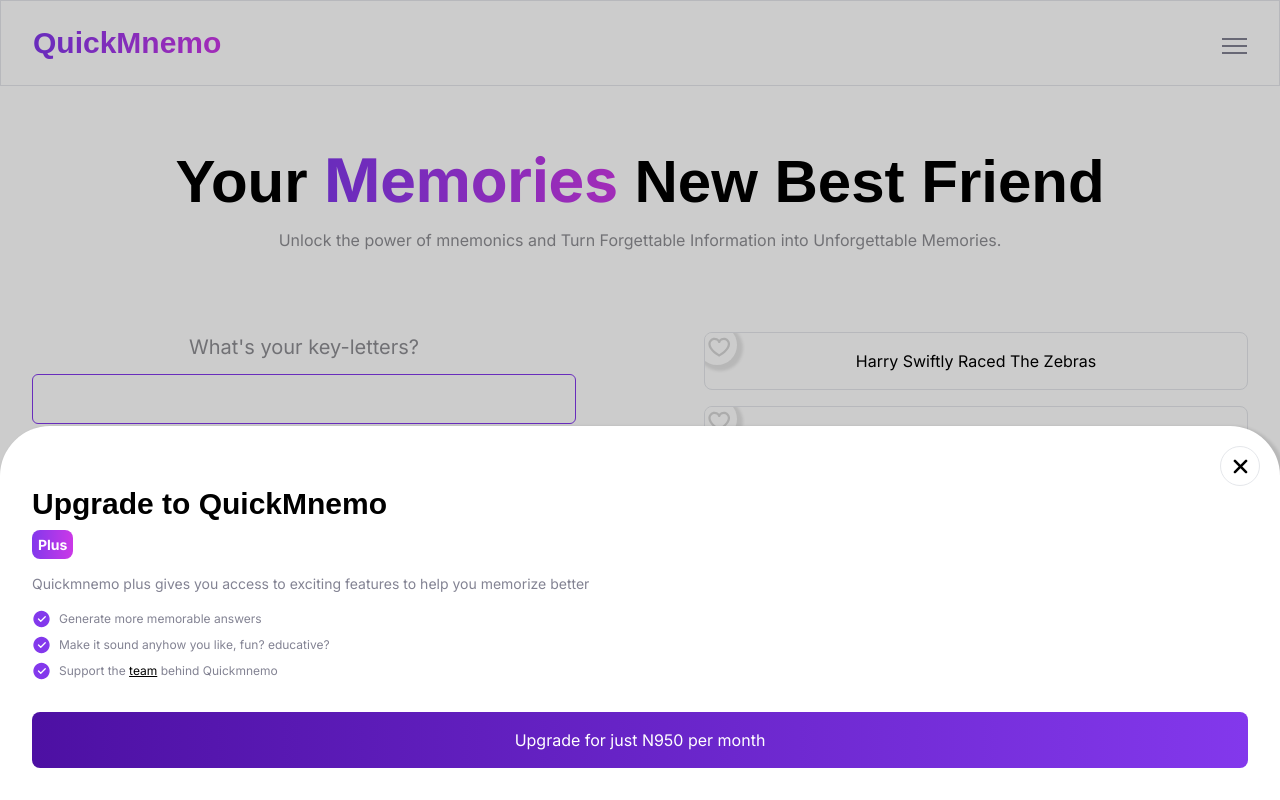
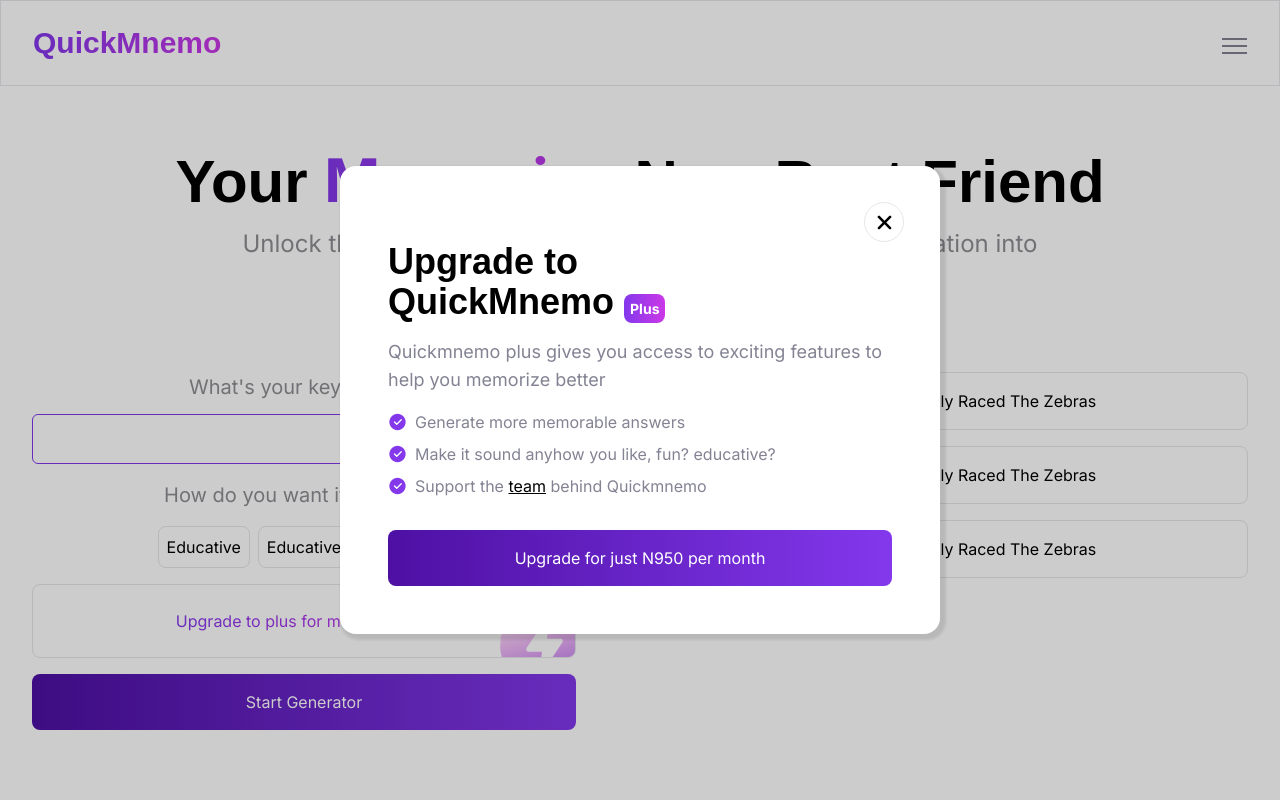
Before and after one commit to abdullah43577/mnemonics, a React (Vite) app in the folder Client/: page / in a window 1280 px wide. Both pictures are taken after a click on the element "Upgrade to plus for more features". Built offline with nearby package versions, Linux system fonts and the light colour scheme; a web font is replaced by a local one.

Commit message:
made some fixes

```diff
--- a/Client/src/components/Pages/Homepage/Generator.jsx
+++ b/Client/src/components/Pages/Homepage/Generator.jsx
@@ -64,14 +64,22 @@ export default function Generator() {
       <div className="flex flex-col gap-4 w-full xl:w-auto">
         {selectedMnemo?.map((_, i) => (
           <div key={i} className={`generated_mnemo generated_mnemo-${i} border border-gray-200 rounded-lg w-full xl:w-[440px] cursor-pointer py-4 relative overflow-hidden `} onClick={() => handleGeneratedMnemoClick(`generated_mnemo-${i}`)}>
-            <div className="heart_container rounded-full bg-white absolute -top-2 -left-2 w-[40px] h-[40px]">
-              <svg className="absolute bottom-2 right-[6px]" width="23" height="20" viewBox="0 0 23 20" fill="none" xmlns="http://www.w3.org/2000/svg">
-                <path
-                  d="M15.8828 0.824951C13.9994 0.824951 12.3278 1.56839 11.1953 2.8462C10.0628 1.56839 8.39125 0.824951 6.50781 0.824951C4.8674 0.826936 3.29473 1.47947 2.13478 2.63942C0.97483 3.79937 0.322297 5.37203 0.320312 7.01245C0.320313 13.7943 10.24 19.2131 10.6619 19.4409C10.8258 19.5292 11.0091 19.5754 11.1953 19.5754C11.3815 19.5754 11.5648 19.5292 11.7288 19.4409C12.1506 19.2131 22.0703 13.7943 22.0703 7.01245C22.0683 5.37203 21.4158 3.79937 20.2558 2.63942C19.0959 1.47947 17.5232 0.826936 15.8828 0.824951ZM15.3681 14.1712C14.0624 15.2792 12.6667 16.2764 11.1953 17.1525C9.72396 16.2764 8.32819 15.2792 7.0225 14.1712C4.99094 12.4284 2.57031 9.77058 2.57031 7.01245C2.57031 5.96816 2.98516 4.96664 3.72358 4.22822C4.462 3.48979 5.46352 3.07495 6.50781 3.07495C8.17656 3.07495 9.57344 3.9562 10.1538 5.37558C10.2382 5.58249 10.3824 5.75956 10.5679 5.8842C10.7534 6.00884 10.9718 6.0754 11.1953 6.0754C11.4188 6.0754 11.6372 6.00884 11.8227 5.8842C12.0082 5.75956 12.1524 5.58249 12.2369 5.37558C12.8172 3.9562 14.2141 3.07495 15.8828 3.07495C16.9271 3.07495 17.9286 3.48979 18.667 4.22822C19.4055 4.96664 19.8203 5.96816 19.8203 7.01245C19.8203 9.77058 17.3997 12.4284 15.3681 14.1712Z"
-                  fill="#D8D8D8"
-                />
-              </svg>
-            </div>
+            <svg className="absolute top-0 left-0" width="43" height="43" viewBox="0 0 43 43" fill="none" xmlns="http://www.w3.org/2000/svg">
+              <circle cx="12.9954" cy="13" r="30" fill="url(#paint0_linear_714_3628)" />
+              <defs>
+                <linearGradient id="paint0_linear_714_3628" x1="-17.0046" y1="-17" x2="46.7411" y2="45.8539" gradientUnits="userSpaceOnUse">
+                  <stop offset="0.594876" stopColor="white" />
+                  <stop offset="1" stopColor="#D8D8D8" />
+                </linearGradient>
+              </defs>
+            </svg>
+
+            <svg className="absolute top-[10px] left-[10px]" width="23" height="20" viewBox="0 0 23 20" fill="none" xmlns="http://www.w3.org/2000/svg">
+              <path
+                d="M15.8828 0.824951C13.9994 0.824951 12.3278 1.56839 11.1953 2.8462C10.0628 1.56839 8.39125 0.824951 6.50781 0.824951C4.8674 0.826936 3.29473 1.47947 2.13478 2.63942C0.97483 3.79937 0.322297 5.37203 0.320312 7.01245C0.320313 13.7943 10.24 19.2131 10.6619 19.4409C10.8258 19.5292 11.0091 19.5754 11.1953 19.5754C11.3815 19.5754 11.5648 19.5292 11.7288 19.4409C12.1506 19.2131 22.0703 13.7943 22.0703 7.01245C22.0683 5.37203 21.4158 3.79937 20.2558 2.63942C19.0959 1.47947 17.5232 0.826936 15.8828 0.824951ZM15.3681 14.1712C14.0624 15.2792 12.6667 16.2764 11.1953 17.1525C9.72396 16.2764 8.32819 15.2792 7.0225 14.1712C4.99094 12.4284 2.57031 9.77058 2.57031 7.01245C2.57031 5.96816 2.98516 4.96664 3.72358 4.22822C4.462 3.48979 5.46352 3.07495 6.50781 3.07495C8.17656 3.07495 9.57344 3.9562 10.1538 5.37558C10.2382 5.58249 10.3824 5.75956 10.5679 5.8842C10.7534 6.00884 10.9718 6.0754 11.1953 6.0754C11.4188 6.0754 11.6372 6.00884 11.8227 5.8842C12.0082 5.75956 12.1524 5.58249 12.2369 5.37558C12.8172 3.9562 14.2141 3.07495 15.8828 3.07495C16.9271 3.07495 17.9286 3.48979 18.667 4.22822C19.4055 4.96664 19.8203 5.96816 19.8203 7.01245C19.8203 9.77058 17.3997 12.4284 15.3681 14.1712Z"
+                fill="#D8D8D8"
+              />
+            </svg>
             <span>Harry Swiftly Raced The Zebras</span>
           </div>
         ))}
--- a/Client/src/components/Pages/Homepage/Hero.jsx
+++ b/Client/src/components/Pages/Homepage/Hero.jsx
@@ -1,10 +1,10 @@
 export default function Hero() {
   return (
     <>
-      <h2 className="font-[700] text-3xl lg:text-6xl">
+      <h2 className="font-[900] text-3xl lg:text-6xl">
         Your <span className="hd">Memories</span> New Best Friend
       </h2>
-      <p className="text-[#8E8E93] ltext-base g:text-2xl max-w-[800px] py-4 mx-auto">Unlock the power of mnemonics and Turn Forgettable Information into Unforgettable Memories.</p>
+      <p className="text-[#8E8E93] text-base lg:text-2xl max-w-[800px] py-4 mx-auto">Unlock the power of mnemonics and Turn Forgettable Information into Unforgettable Memories.</p>
     </>
   );
 }
--- a/Client/src/components/Pages/Homepage/Modal/LoginView.jsx
+++ b/Client/src/components/Pages/Homepage/Modal/LoginView.jsx
@@ -6,11 +6,11 @@ export default function LoginView() {
 
   return (
     <div className={`loginView px-8 xl:px-10 ${modalState.loginView ? 'block' : 'hidden'}`}>
-      <h2 className="font-[900] text-3xl xl:text-4xl">Welcome,</h2>
-      <p className="text-[#838393] text-sm xl:text-lg my-4">Welcome back champ! Sign in to your QuickMnemo account and continue your memorization journey</p>
+      <h2 className="font-[900] text-4xl">Welcome,</h2>
+      <p className="text-[#838393] text-sm lg:text-lg my-4">Welcome back champ! Sign in to your QuickMnemo account and continue your memorization journey</p>
 
       <div>
-        <div className="border border-gray-200 rounded-lg w-full flex items-center justify-center gap-2 py-2 px-6 cursor-pointer mb-6">
+        <div className="border border-gray-200 rounded-lg w-full flex items-center justify-center gap-2 py-4 px-6 cursor-pointer mb-6">
           <svg width="21" height="21" viewBox="0 0 21 21" fill="none" xmlns="http://www.w3.org/2000/svg">
             <path
               d="M10.4883 12.4791V8.60409H20.2383C20.3841 9.26034 20.4987 9.87492 20.4987 10.7395C20.4987 16.6874 16.5091 20.9166 10.4987 20.9166C4.7487 20.9166 0.0820312 16.2499 0.0820312 10.4999C0.0820312 4.74992 4.7487 0.083252 10.4987 0.083252C13.3112 0.083252 15.6654 1.1145 17.4674 2.802L14.5091 5.677C13.7591 4.96867 12.4466 4.13534 10.4987 4.13534C7.05078 4.13534 4.23828 6.99992 4.23828 10.5103C4.23828 14.0208 7.05078 16.8853 10.4987 16.8853C14.4883 16.8853 15.957 14.1249 16.2279 12.4895H10.4883V12.4791Z"
@@ -24,10 +24,10 @@ export default function LoginView() {
             </defs>
           </svg>
 
-          <p className="text-[#838393] text-sm xl:text-lg">Continue with Google</p>
+          <p className="text-[#838393] text-sm lg:text-lg">Continue with Google</p>
         </div>
 
-        <div className="border border-gray-200 rounded-lg w-full flex items-center justify-center gap-2 py-2 px-6 cursor-pointer mb-6">
+        <div className="border border-gray-200 rounded-lg w-full flex items-center justify-center gap-2 py-4 px-6 cursor-pointer mb-6">
           <svg width="21" height="21" viewBox="0 0 21 21" fill="none" xmlns="http://www.w3.org/2000/svg">
             <path
               d="M10.4883 12.4791V8.60409H20.2383C20.3841 9.26034 20.4987 9.87492 20.4987 10.7395C20.4987 16.6874 16.5091 20.9166 10.4987 20.9166C4.7487 20.9166 0.0820312 16.2499 0.0820312 10.4999C0.0820312 4.74992 4.7487 0.083252 10.4987 0.083252C13.3112 0.083252 15.6654 1.1145 17.4674 2.802L14.5091 5.677C13.7591 4.96867 12.4466 4.13534 10.4987 4.13534C7.05078 4.13534 4.23828 6.99992 4.23828 10.5103C4.23828 14.0208 7.05078 16.8853 10.4987 16.8853C14.4883 16.8853 15.957 14.1249 16.2279 12.4895H10.4883V12.4791Z"
@@ -41,7 +41,7 @@ export default function LoginView() {
             </defs>
           </svg>
 
-          <p className="text-[#838393] text-sm xl:text-lg">Continue with Apple</p>
+          <p className="text-[#838393] text-sm lg:text-lg">Continue with Apple</p>
         </div>
       </div>
 
--- a/Client/src/components/Pages/Homepage/Modal/Modal.jsx
+++ b/Client/src/components/Pages/Homepage/Modal/Modal.jsx
@@ -8,7 +8,7 @@ export default function Modal() {
   const { isModalOpen, closeModal } = useContext(stateHandler);
 
   return (
-    <div className={`modal bg-white rounded-t-[50px] xl:rounded-2xl fixed bottom-0 xl:bottom-auto xl:-translate-x-[50%] xl:-translate-y-[50%] w-full xl:w-[600px] xl:top-[50%] xl:left-[50%] xl:p-4 z-[5000] ${isModalOpen ? '' : 'hidden'}`}>
+    <div className={`modal bg-white rounded-t-[50px] lg:rounded-2xl fixed bottom-0 lg:bottom-auto lg:-translate-x-[50%] lg:-translate-y-[50%] w-full lg:w-[600px] lg:top-[50%] lg:left-[50%] lg:p-4 z-[5000] ${isModalOpen ? '' : 'hidden'}`}>
       <div className="border rounded-full p-2 w-[40px] h-[40px] border-gray-200 mt-[20px] mr-[20px] xl:mt-0 xl:mr-0 ml-auto flex items-center justify-center cursor-pointer" onClick={closeModal}>
         <svg width="15" height="15" viewBox="0 0 20 20" fill="none" xmlns="http://www.w3.org/2000/svg">
           <path
--- a/Client/src/components/Pages/Homepage/Modal/upgradeView.jsx
+++ b/Client/src/components/Pages/Homepage/Modal/upgradeView.jsx
@@ -6,10 +6,10 @@ export default function upgradeView() {
 
   return (
     <div className={`upgradeView px-8 xl:px-10 ${modalState.upgradeView ? 'block' : 'hidden'}`}>
-      <h2 className="font-[900] text-3xl xl:text-4xl max-w-[400px]">
+      <h2 className="font-[900] text-4xl max-w-[400px]">
         Upgrade to QuickMnemo <span className="plus text-white p-[6px] rounded-lg text-sm">Plus</span>
       </h2>
-      <p className="text-[#838393] text-sm xl:text-lg my-4">Quickmnemo plus gives you access to exciting features to help you memorize better</p>
+      <p className="text-[#838393] text-sm lg:text-lg my-4">Quickmnemo plus gives you access to exciting features to help you memorize better</p>
 
       <div>
         <div className="flex items-center gap-2">
@@ -28,7 +28,7 @@ export default function upgradeView() {
               <path d="M0.5 0H18.5V18H0.5V0Z" fill="#8338EC" />
             </g>
           </svg>
-          <p className="text-[#838393] text-xs xl:text-base">Generate more memorable answers</p>
+          <p className="text-[#838393] text-xs lg:text-base">Generate more memorable answers</p>
         </div>
 
         <div className="flex items-center gap-2 my-2 xl:my-0">
@@ -47,7 +47,7 @@ export default function upgradeView() {
               <path d="M0.5 0H18.5V18H0.5V0Z" fill="#8338EC" />
             </g>
           </svg>
-          <p className="text-[#838393] text-xs xl:text-base">Make it sound anyhow you like, fun? educative?</p>
+          <p className="text-[#838393] text-xs lg:text-base">Make it sound anyhow you like, fun? educative?</p>
         </div>
 
         <div className="flex items-center gap-2">
@@ -66,13 +66,13 @@ export default function upgradeView() {
               <path d="M0.5 0H18.5V18H0.5V0Z" fill="#8338EC" />
             </g>
           </svg>
-          <p className="text-[#838393] text-xs xl:text-base">
+          <p className="text-[#838393] text-xs lg:text-base">
             Support the <span className="underline text-black">team</span> behind Quickmnemo
           </p>
         </div>
       </div>
 
-      <button className="generator text-white rounded-lg py-4 px-6 w-full my-8" onClick={() => toggleModalState('upgradeView')}>
+      <button className="generator text-white rounded-[15px] lg:rounded-lg py-4 px-6 w-full my-8" onClick={() => toggleModalState('upgradeView')}>
         Upgrade for just N950 per month
       </button>
     </div>
--- a/Client/src/styles/index.css
+++ b/Client/src/styles/index.css
@@ -48,9 +48,12 @@ nav ul a.active span {
   background: linear-gradient(to right, #4d10a3, #8338ec);
 }
 
-.heart_container,
 .modal {
   box-shadow: 3px 3px 3px 3px rgba(0, 0, 0, 0.1);
+}
+
+.heart_container {
+  background: linear-gradient(#ffffff, #d8d8d8);
 }
 
 .generated_mnemo.active {
```
Also changed, not shown: Client/src/components/Pages/Homepage/Modal/SignupView.jsx (+6 -6 lines), 5 other files (tests, documents, lock files or other folders).
